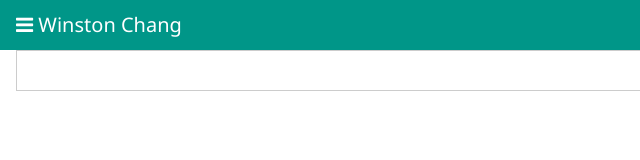
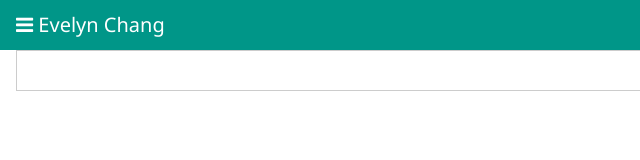
Before and after one commit to wchang28/app_template, a website: page public/index.html in a window 1280 px wide. Shown: the full height of the page, 0-640 px from the left. Drawn offline with nearby package versions, Linux system fonts and the light colour scheme.

Commit message:
first comment

```diff
--- a/public/index.html
+++ b/public/index.html
@@ -10,7 +10,7 @@
 	</head>
 	<body>
 		<div class="w3-container w3-teal" id="main">
-			<h4><i class="fa fa-bars"></i> Winston Chang</h4>
+			<h4><i class="fa fa-bars"></i> Evelyn Chang</h4>
 		</div>
 		<div class="w3-container" id="test">
 			<p><div id="test"></div></p>
```
